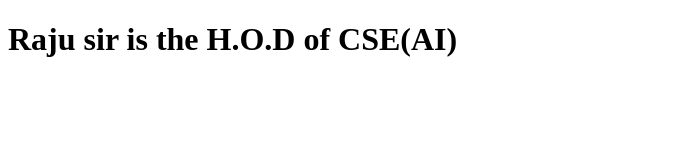
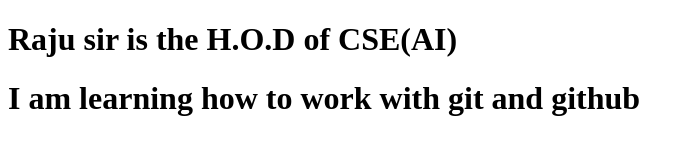
Before and after one commit to rahulkumarjha19/Portfolio, a plain HTML site: page index.html in a window 1280 px wide. Shown: the whole page, without its empty margins (0-694 px from the left). Drawn offline with Linux system fonts and the light colour scheme.

Commit message:
Update index.html

```diff
--- a/index.html
+++ b/index.html
@@ -7,5 +7,6 @@
 </head>
 <body>
     <h1>Raju sir is the H.O.D of CSE(AI)</h1>
+    <h1>I am learning how to work with git and github</h1>
 </body>
 </html>
```
